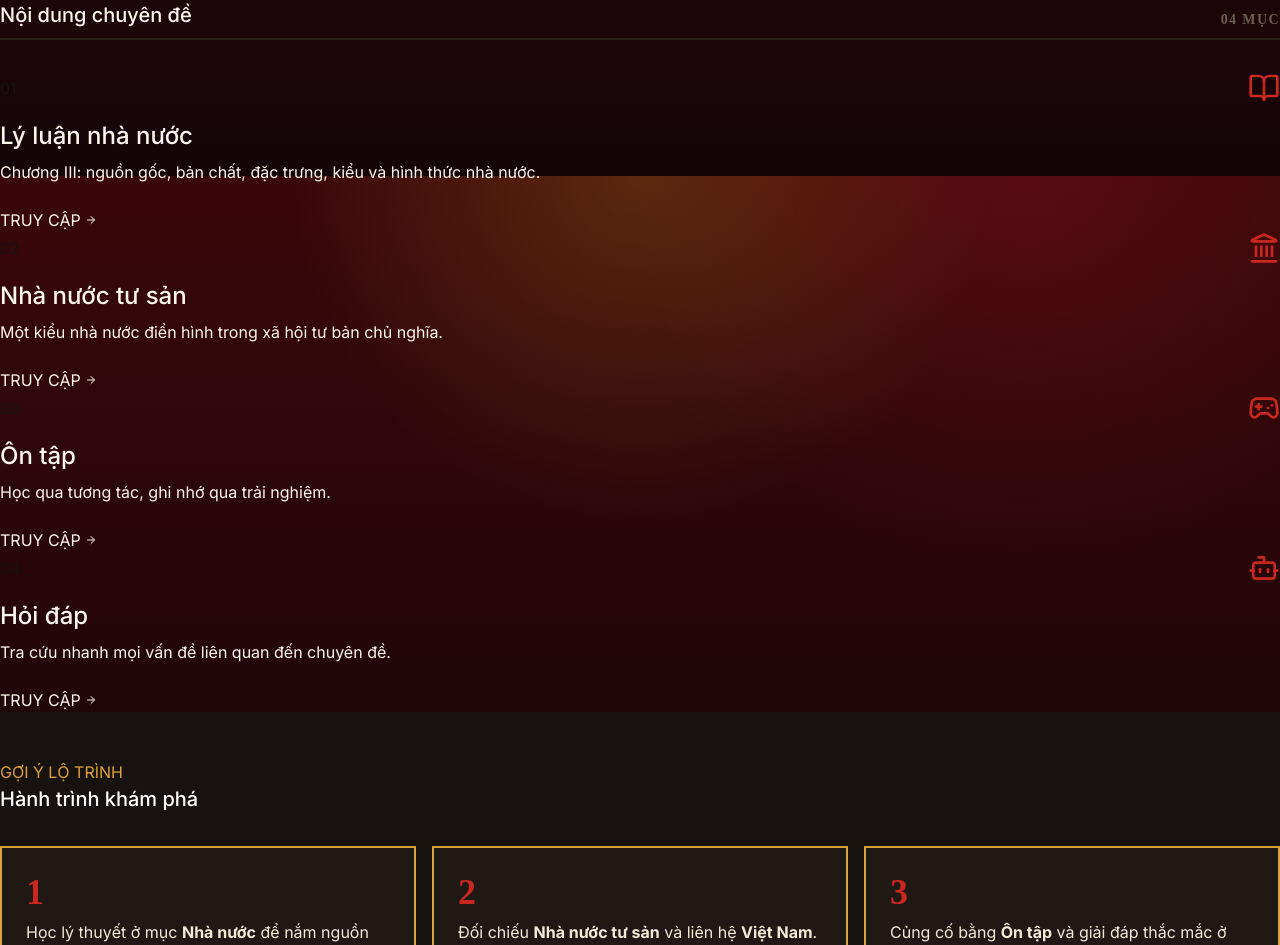
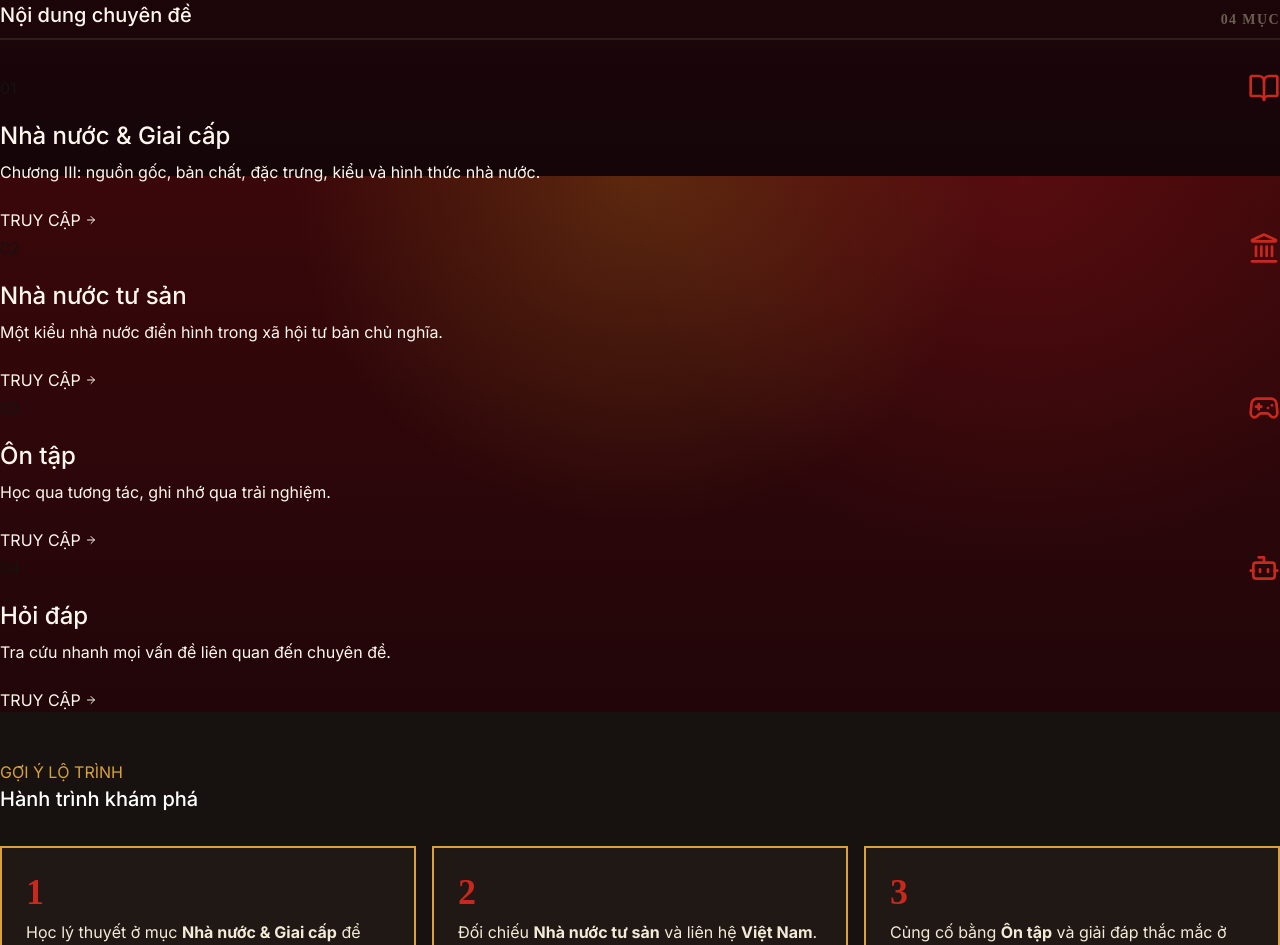
Before and after one commit to phanhoangs26/MLN122, a React (Vite) app: page / in a window 1280 px wide. Shown: the part 624-1569 px from the top of the page. Built offline with nearby package versions, Linux system fonts and the light colour scheme.

Commit message:
chore: rename theory section to nha nuoc va giai cap for better clarity

```diff
--- a/src/app/components/TopBar.tsx
+++ b/src/app/components/TopBar.tsx
@@ -4,7 +4,7 @@ import clsx from 'clsx';
 
 const navItems = [
   { to: '/', label: 'Trang chủ' },
-  { to: '/theory', label: 'Lý luận nhà nước' },
+  { to: '/theory', label: 'Nhà nước & Giai cấp' },
   { to: '/tu-ban', label: 'Nhà nước tư sản' },
   { to: '/game', label: 'Ôn tập' },
   { to: '/chat', label: 'Hỏi đáp' },
--- a/src/app/pages/Home.tsx
+++ b/src/app/pages/Home.tsx
@@ -10,7 +10,7 @@ const sections = [
     to: '/theory',
     no: '01',
     icon: BookOpen,
-    title: 'Lý luận nhà nước',
+    title: 'Nhà nước & Giai cấp',
     desc: 'Chương III: nguồn gốc, bản chất, đặc trưng, kiểu và hình thức nhà nước.',
     featured: true,
   },
@@ -132,7 +132,7 @@ export default function Home() {
           <div className="grid gap-4 sm:grid-cols-3">
             <div className="border-2 border-[#d8a13a] p-6 bg-[#1f1814]">
               <span className="font-['Oswald'] text-4xl font-bold text-[#c8281e] block mb-2">1</span>
-              <p>Học lý thuyết ở mục <strong>Nhà nước</strong> để nắm nguồn gốc, bản chất.</p>
+              <p>Học lý thuyết ở mục <strong>Nhà nước & Giai cấp</strong> để nắm nguồn gốc, bản chất.</p>
             </div>
             <div className="border-2 border-[#d8a13a] p-6 bg-[#1f1814]">
               <span className="font-['Oswald'] text-4xl font-bold text-[#c8281e] block mb-2">2</span>
```
